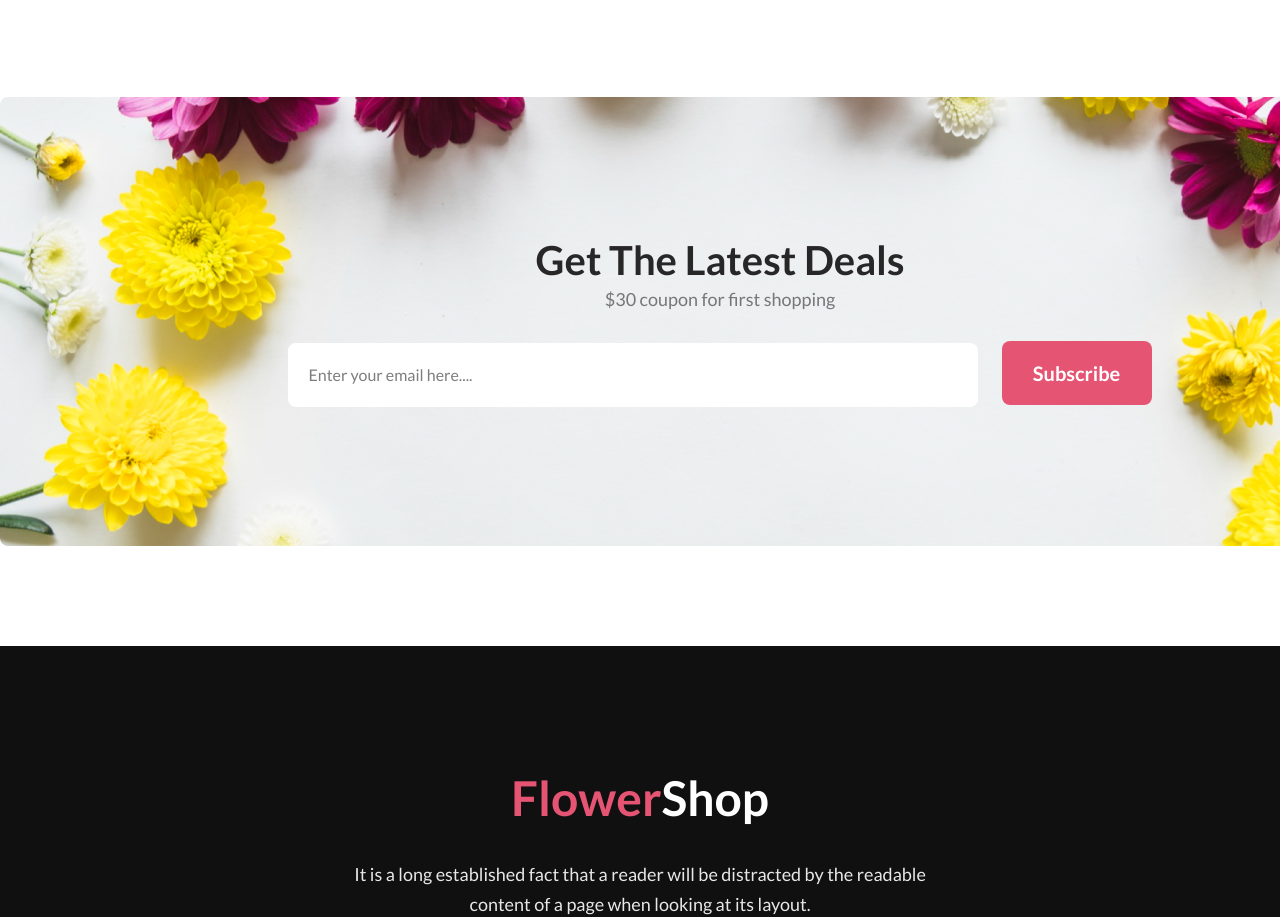
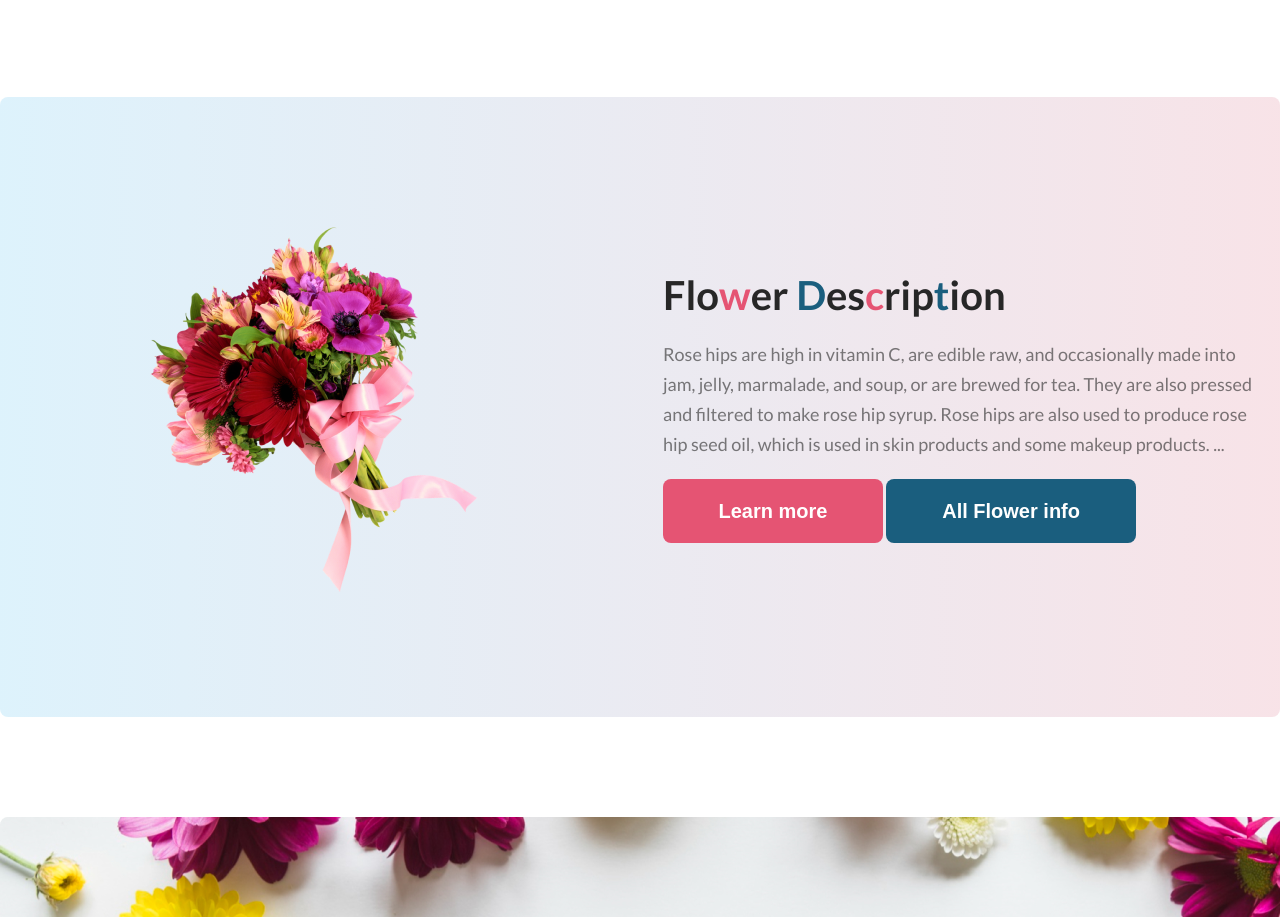
Before and after one commit to Fahim-Arefin/online_flower_shop, a plain HTML site: page index.html in a window 1280 px wide. Shown: the part 3650-4567 px from the top of the page. Drawn offline with Linux system fonts and the light colour scheme.

Commit message:
done and dusted

```diff
--- a/index.html
+++ b/index.html
@@ -66,7 +66,7 @@
                 <button>Sign Up</button>
             </div>
             <div class="image">
-                <img src="./Flower Asset//pngwing 8.png" alt="">
+                <img src="./Flower Asset/pngwing 8.png" alt="">
             </div>
         </section>
         <section class="container instagram">
@@ -81,6 +81,27 @@
             <img src="./Flower Asset/Rectangle 5.png" alt="">
             <img src="./Flower Asset/Rectangle 6.png" alt="">
         </section>
+
+        <section class="hotSale-description">
+            <div class="image">
+                <img src="./Flower Asset/pngwing 5.png" alt="">
+            </div>
+            <div class="details">
+                <div class="details-div">
+                    <h2>Flo<span style="color: #e55473;">w</span>er <span style="color: #1a5e7e;">D</span>es<span
+                            style="color: #e55473;">c</span>rip<span style="color: #1a5e7e;">t</span>ion
+                    </h2>
+                    <p>Rose hips are high in vitamin C, are edible raw, and occasionally made into jam, jelly,
+                        marmalade, and soup, or are brewed for tea. They are also pressed and filtered to make rose hip
+                        syrup. Rose hips are also used to produce rose hip seed oil, which is used in skin products and
+                        some makeup products. ...
+                    </p>
+                    <button>Learn more</button>
+                    <button id="all-flower">All Flower info</button>
+                </div>
+            </div>
+        </section>
+
         <section class="container input">
             <div class="input-info">
                 <div class="input-info-heading">
--- a/style/style.css
+++ b/style/style.css
@@ -365,3 +365,65 @@ footer {
   font-size: 16px;
   font-weight: 400;
 }
+
+.hotSale-description {
+  display: flex;
+  height: 620px;
+  border-radius: 8px;
+  background: rgba(229, 84, 115, 0.05);
+  background: linear-gradient(
+    to left,
+    rgba(219, 114, 137, 0.2),
+    rgba(86, 191, 240, 0.2)
+  );
+}
+
+.hotSale-description .image,
+.hotSale-description .details {
+  width: 50%;
+  /* background-color: red; */
+  /* border: 1px solid black; */
+  display: flex;
+  justify-content: center;
+  align-items: center;
+}
+
+.hotSale-description .details-div h2 {
+  color: #272727;
+  width: 537px;
+  height: 48px;
+  font-size: 40px;
+  font-weight: 800;
+}
+.hotSale-description .details-div p {
+  color: rgba(39, 39, 39, 0.6);
+  font-size: 18px;
+  width: 594px;
+  font-weight: 400;
+  line-height: 30px;
+  margin-top: 20px;
+}
+.hotSale-description .details-div button {
+  padding: 20px 43px;
+  border-radius: 8px;
+  background-color: #e55473;
+  width: 220px;
+  height: 64px;
+  border: none;
+  color: #fff;
+  font-size: 20px;
+  font-weight: 700;
+  margin-top: 20px;
+}
+.hotSale-description .details-div #all-flower {
+  padding: 20px 43px;
+  border-radius: 8px;
+  background-color: #1a5e7e;
+  width: 250px;
+  height: 64px;
+  border: none;
+  color: #fff;
+  font-size: 20px;
+  font-weight: 700;
+  margin-top: 20px;
+}
```
